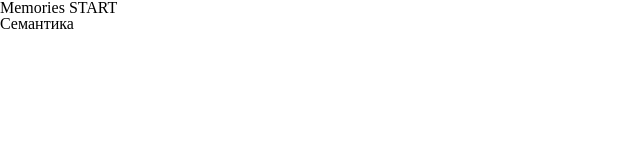
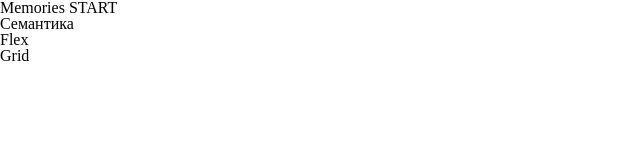
Before and after one commit to Luciphoree/Let-s-make-our-brains-great-again, a plain HTML site: page app/index.html in a window 1280 px wide. Shown: the full height of the page, 0-640 px from the left. Drawn offline with Linux system fonts and the light colour scheme.

Commit message:
update project

```diff
--- a/app/index.html
+++ b/app/index.html
@@ -18,7 +18,16 @@
             Семантика
         </h2>
     </div>
-
+    <div class="section">
+        <h2 class="section__title">
+            Flex
+        </h2>
+    </div>
+    <div class="section">
+        <h2 class="section__title">
+            Grid
+        </h2>
+    </div>
     <script src='js/main.min.js'></script>
 </body>
 
```
